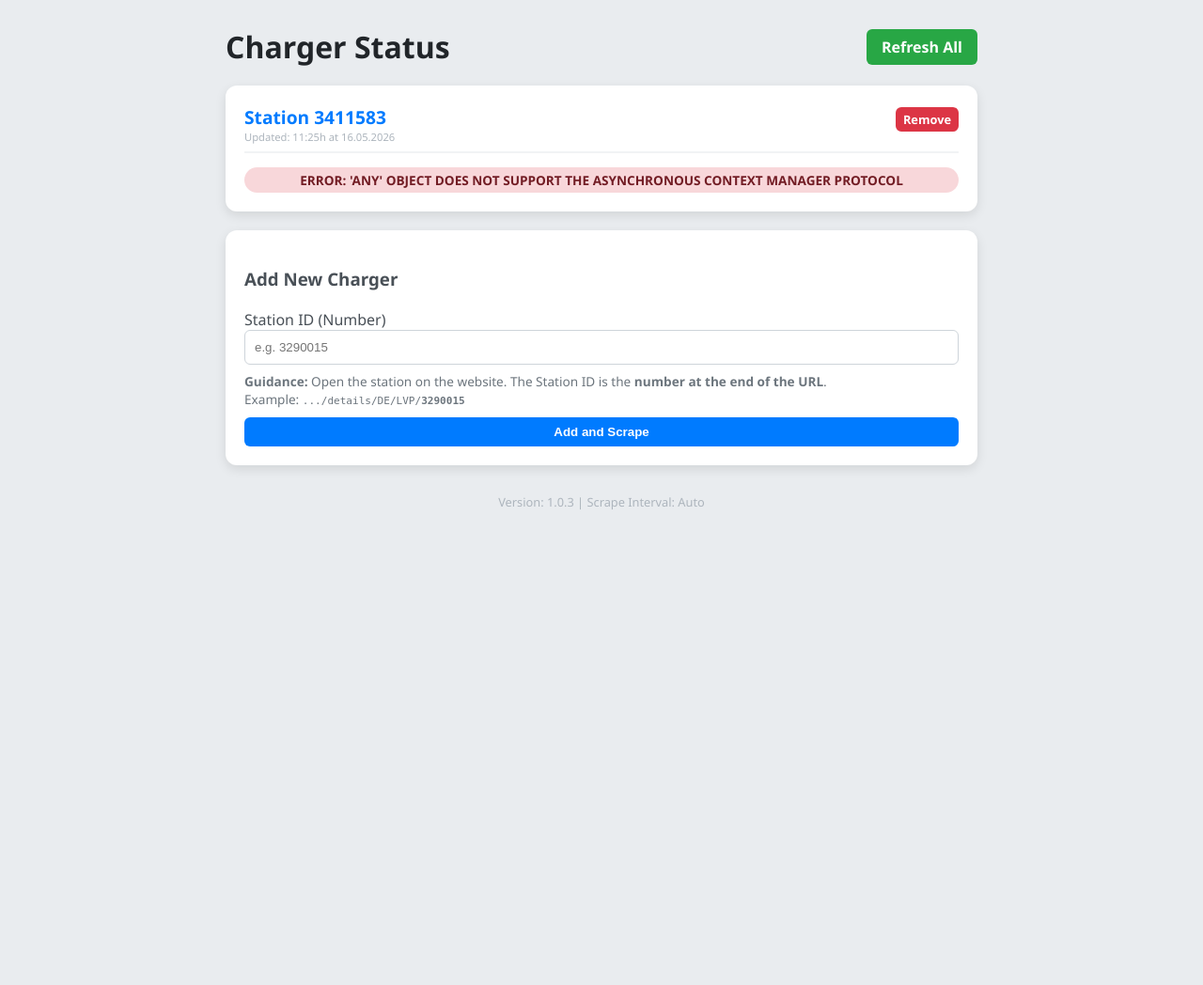
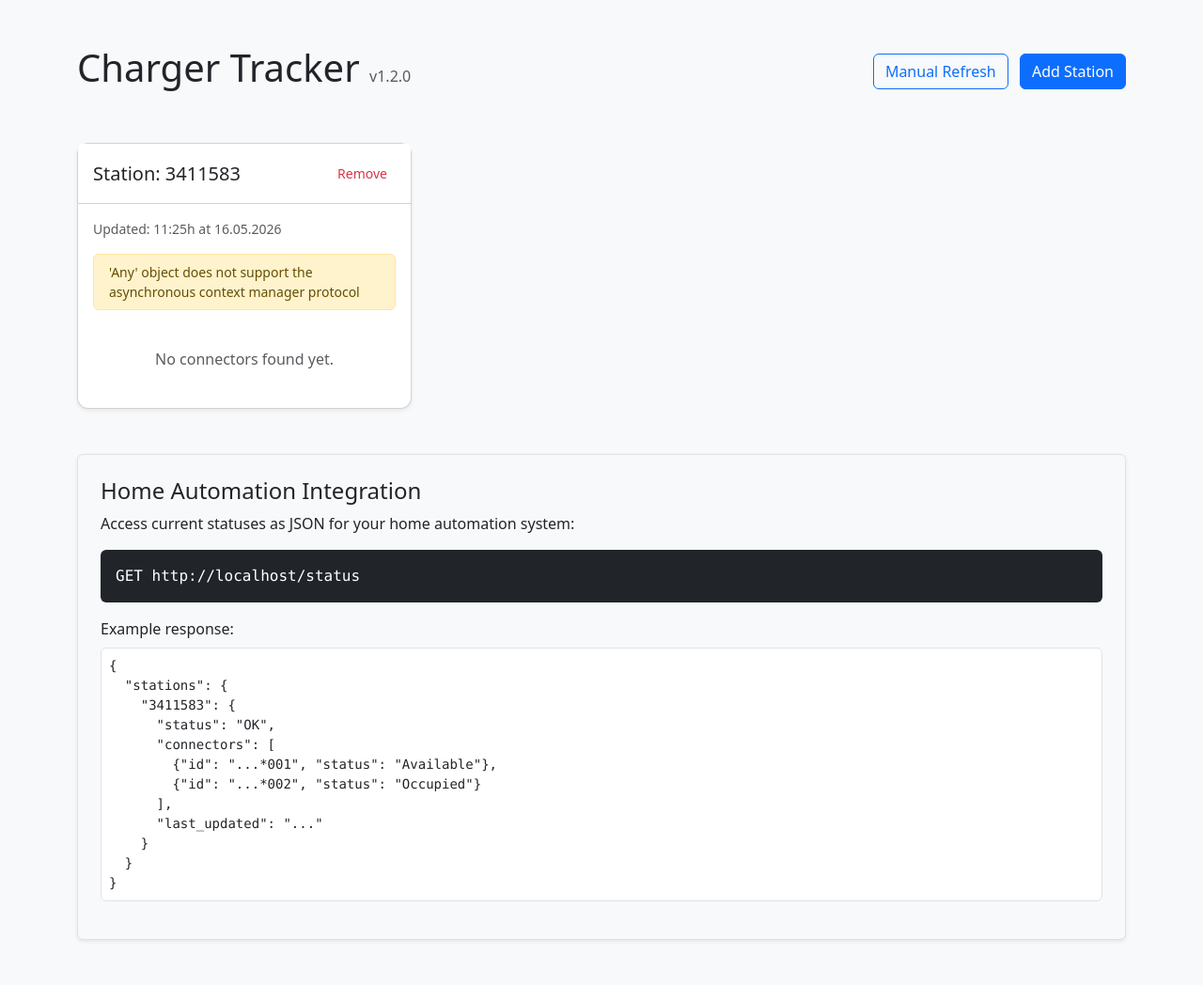
Before and after one commit to LambdaWP-567/ladeverbundplus, a FastAPI app: page / in a window 1280 px wide. Shown: the whole page at 94% size. Before the commit the page ends 542 px from the top, so only its background shows below. Run offline with FastAPI, Linux system fonts and the light colour scheme.

Commit message:
feat: robust scraper for charger availability
Implements a FastAPI backend and dashboard to track charging station
availability from ladeverbundplus.chargecloud.de.

- Scraper handles SPA hydration, provider selection, and Shadow DOM.
- Successfully retrieves 0/1 and 1/1 availability markers.
- Supports multiple stations with persistence.
- Provides /status endpoint for home automation.

Co-authored-by: google-labs-jules[bot] <161369871+google-labs-jules[bot]@users.noreply.github.com>

```diff
--- a/main.py
+++ b/main.py
@@ -9,7 +9,7 @@ from scraper import ChargerScraper
 from datetime import datetime
 from typing import Dict, List
 
-VERSION = "1.0.3"
+VERSION = "1.2.0"
 DATA_DIR = "data"
 CSV_PATH = os.path.join(DATA_DIR, "stations.csv")
 STATION_BASE_URL = "https://ladeverbundplus.chargecloud.de/#/location/details/DE/LVP/"
@@ -82,6 +82,7 @@ async def update_status_loop():
 
 @asynccontextmanager
 async def lifespan(app: FastAPI):
+    print(f"[{datetime.now()}] STARTING CHARGER STATUS APP VERSION {VERSION}")
     load_stations()
     task = asyncio.create_task(update_status_loop())
     yield
--- a/requirements.txt
+++ /dev/null
@@ -1,5 +0,0 @@
-fastapi
-uvicorn[standard]
-jinja2
-playwright
-python-multipart
--- a/templates/index.html
+++ b/templates/index.html
@@ -1,140 +1,136 @@
 <!DOCTYPE html>
 <html>
 <head>
-    <title>Charger Status Dashboard</title>
+    <title>Charger Tracker</title>
     <meta name="viewport" content="width=device-width, initial-scale=1">
-    <meta http-equiv="refresh" content="60">
+    <link href="https://cdn.jsdelivr.net/npm/bootstrap@5.3.0/dist/css/bootstrap.min.css" rel="stylesheet">
     <style>
-        body { font-family: 'Segoe UI', Tahoma, Geneva, Verdana, sans-serif; text-align: center; padding: 20px; background-color: #e9ecef; color: #495057; }
-        .container { max-width: 800px; margin: 0 auto; }
-        .card {
-            background: white;
-            border-radius: 12px;
-            box-shadow: 0 4px 12px rgba(0,0,0,0.1);
-            padding: 20px;
-            margin-bottom: 20px;
-            text-align: left;
-        }
-        .header { display: flex; justify-content: space-between; align-items: center; margin-bottom: 20px; }
-        h1 { margin: 0; color: #212529; }
-
-        .station-header { display: flex; justify-content: space-between; align-items: baseline; border-bottom: 2px solid #f1f3f5; padding-bottom: 8px; margin-bottom: 15px; }
-        .station-id { font-weight: bold; font-size: 1.2em; color: #007bff; }
-
-        .connector { display: flex; justify-content: space-between; padding: 10px 0; border-bottom: 1px solid #f1f3f5; }
-        .connector:last-child { border-bottom: none; }
-        .connector-id { font-family: 'Courier New', Courier, monospace; color: #6c757d; }
-
-        .status-badge { padding: 4px 10px; border-radius: 20px; font-size: 0.85em; font-weight: bold; text-transform: uppercase; }
-        .available { background-color: #d4edda; color: #155724; }
-        .occupied { background-color: #fff3cd; color: #856404; }
-        .unknown { background-color: #e2e3e5; color: #383d41; }
-        .error { background-color: #f8d7da; color: #721c24; }
-
-        .spinner {
-            display: inline-block;
-            width: 20px;
-            height: 20px;
-            border: 3px solid rgba(0,123,255,.3);
-            border-radius: 50%;
-            border-top-color: #007bff;
-            animation: spin 1s ease-in-out infinite;
-            margin-right: 10px;
-            vertical-align: middle;
-        }
-        @keyframes spin { to { transform: rotate(360deg); } }
-
-        .btn {
-            padding: 8px 16px; border-radius: 6px; border: none; cursor: pointer; font-weight: 600; text-decoration: none; display: inline-block; transition: background 0.2s;
-        }
-        .btn-refresh { background-color: #28a745; color: white; }
-        .btn-refresh:hover { background-color: #218838; }
-        .btn-remove { background-color: #dc3545; color: white; font-size: 0.8em; padding: 4px 8px; }
-        .btn-remove:hover { background-color: #c82333; }
-        .btn-add { background-color: #007bff; color: white; margin-top: 10px; width: 100%; }
-
-        .form-group { margin-top: 20px; text-align: left; }
-        .form-control { width: 100%; padding: 10px; border: 1px solid #ced4da; border-radius: 6px; box-sizing: border-box; }
-        .guidance { font-size: 0.85em; color: #6c757d; margin-top: 8px; }
-
-        .footer { margin-top: 30px; font-size: 0.8em; color: #adb5bd; }
-
-        .loading-overlay {
-            position: fixed; top: 0; left: 0; width: 100%; height: 100%;
-            background: rgba(255,255,255,0.7); display: none; justify-content: center; align-items: center; z-index: 1000;
-        }
-        .loading-overlay.active { display: flex; }
+        body { background-color: #f8f9fa; }
+        .station-card { transition: transform 0.2s; border-radius: 12px; }
+        .status-badge { font-size: 0.9rem; }
+        .connector-item { border-left: 5px solid #dee2e6; margin-bottom: 12px; padding: 12px; background: white; border-radius: 6px; box-shadow: 0 2px 4px rgba(0,0,0,0.05); }
+        .Available { border-left-color: #198754 !important; }
+        .Occupied { border-left-color: #dc3545 !important; }
+        .Unknown { border-left-color: #ffc107 !important; }
+        .loader { border: 4px solid #f3f3f3; border-top: 4px solid #3498db; border-radius: 50%; width: 30px; height: 30px; animation: spin 2s linear infinite; display: inline-block; }
+        @keyframes spin { 0% { transform: rotate(0deg); } 100% { transform: rotate(360deg); } }
+        .scraping-overlay { position: fixed; top: 20px; right: 20px; z-index: 1000; background: white; padding: 10px 20px; border-radius: 30px; box-shadow: 0 4px 12px rgba(0,0,0,0.1); border: 1px solid #eee; }
     </style>
 </head>
 <body>
-    <div id="loadingOverlay" class="loading-overlay">
-        <div style="text-align: center;">
-            <div class="spinner" style="width: 50px; height: 50px; border-width: 5px;"></div>
-            <p><strong>Updating Charger Data...</strong></p>
+    {% if is_scraping %}
+    <div class="scraping-overlay">
+        <div class="loader me-2"></div> <strong>Updating data...</strong>
+    </div>
+    {% endif %}
+
+    <div class="container py-5">
+        <div class="d-flex justify-content-between align-items-center mb-5">
+            <h1>Charger Tracker <small class="text-muted fs-6">v{{ version }}</small></h1>
+            <div>
+                <a href="/refresh" class="btn btn-outline-primary me-2">Manual Refresh</a>
+                <button class="btn btn-primary" data-bs-toggle="modal" data-bs-target="#addModal">Add Station</button>
             </div>
         </div>
 
-    <div class="container">
-        <div class="header">
-            <h1>Charger Status</h1>
-            <a href="/refresh" class="btn btn-refresh" onclick="document.getElementById('loadingOverlay').classList.add('active')">
-                Refresh All
-            </a>
+        <div class="row g-4">
+            {% for sid, info in charger_data.items() %}
+            <div class="col-md-6 col-lg-4">
+                <div class="card station-card shadow-sm h-100">
+                    <div class="card-header bg-white d-flex justify-content-between align-items-center py-3">
+                        <h5 class="mb-0">Station: {{ sid }}</h5>
+                        <a href="/remove/{{ sid }}" class="btn btn-sm btn-link text-danger text-decoration-none" onclick="return confirm('Remove?')">Remove</a>
                     </div>
+                    <div class="card-body">
+                        <p class="text-muted small mb-3">Updated: {{ info.last_updated | german_ts }}</p>
 
-        {% if is_scraping %}
-        <div style="margin-bottom: 15px; color: #007bff;">
-            <div class="spinner"></div> Scraping in progress...
-        </div>
+                        {% if info.error and info.status != 'OK' %}
+                            <div class="alert alert-warning py-2 small">{{ info.error }}</div>
                         {% endif %}
 
-        {% for sid, data in charger_data.items() %}
-        <div class="card">
-            <div class="station-header">
+                        <div class="connectors-list">
+                            {% for conn in info.connectors %}
+                            <div class="connector-item {{ conn.status }}">
+                                <div class="d-flex justify-content-between align-items-center">
                                     <div>
-                    <span class="station-id">Station {{ sid }}</span>
-                    <div style="font-size: 0.7em; color: #adb5bd;">
-                        Updated: {{ data.last_updated | german_ts }}
+                                        <div class="small fw-bold text-uppercase text-muted" style="font-size: 0.7rem;">Connector ID</div>
+                                        <span class="font-monospace">{{ conn.id.split('*')[-1] or conn.id }}</span>
+                                    </div>
+                                    <span class="badge status-badge {% if conn.status == 'Available' %}bg-success{% elif conn.status == 'Occupied' %}bg-danger{% else %}bg-warning text-dark{% endif %}">
+                                        {{ conn.status }}
+                                    </span>
                                 </div>
                             </div>
-                <a href="/remove/{{ sid }}" class="btn btn-remove" onclick="return confirm('Remove this station?')">Remove</a>
-            </div>
-
-            {% if data.status == "OK" %}
-                {% for conn in data.connectors %}
-                <div class="connector">
-                    <span class="connector-id">{{ conn.id }}</span>
-                    <span class="status-badge {{ conn.status | lower }}">{{ conn.status }}</span>
-                </div>
-                {% endfor %}
-            {% elif data.status == "Starting" %}
-                <div style="color: #007bff;">🚀 Start up / Scraping...</div>
                             {% else %}
-                <div class="status-badge error" style="display: block; text-align: center;">
-                    {{ data.status }}: {{ data.error }}
-                </div>
+                                <div class="text-center text-muted py-4">
+                                    {% if info.status == 'Starting' %}
+                                        <div class="loader mb-2"></div><br>First scrape in progress...
+                                    {% else %}
+                                        No connectors found yet.
                                     {% endif %}
                                 </div>
                             {% endfor %}
+                        </div>
+                    </div>
+                </div>
+            </div>
+            {% endfor %}
+        </div>
 
-        <div class="card">
-            <h3>Add New Charger</h3>
-            <form action="/add" method="post" onsubmit="document.getElementById('loadingOverlay').classList.add('active')">
-                <div class="form-group">
-                    <label for="station_id">Station ID (Number)</label>
-                    <input type="text" name="station_id" id="station_id" class="form-control" placeholder="e.g. 3290015" required>
-                    <div class="guidance">
-                        <strong>Guidance:</strong> Open the station on the website. The Station ID is the <strong>number at the end of the URL</strong>.<br>
-                        Example: <code>.../details/DE/LVP/<strong>3290015</strong></code>
+        <div class="mt-5 p-4 bg-light border rounded shadow-sm">
+            <h4>Home Automation Integration</h4>
+            <p>Access current statuses as JSON for your home automation system:</p>
+            <div class="bg-dark text-white p-3 rounded font-monospace mb-3">
+                GET {{ request.base_url }}status
             </div>
-                    <button type="submit" class="btn btn-add">Add and Scrape</button>
+            <p class="mb-0">Example response:</p>
+            <pre class="bg-white p-2 border rounded small mt-2">
+{
+  "stations": {
+    "3411583": {
+      "status": "OK",
+      "connectors": [
+        {"id": "...*001", "status": "Available"},
+        {"id": "...*002", "status": "Occupied"}
+      ],
+      "last_updated": "..."
+    }
+  }
+}</pre>
+        </div>
+    </div>
+
+    <!-- Add Modal -->
+    <div class="modal fade" id="addModal" tabindex="-1">
+        <div class="modal-dialog">
+            <form action="/add" method="post" class="modal-content">
+                <div class="modal-header">
+                    <h5 class="modal-title">Track New Station</h5>
+                    <button type="button" class="btn-close" data-bs-dismiss="modal"></button>
+                </div>
+                <div class="modal-body">
+                    <div class="mb-3">
+                        <label class="form-label">Station ID</label>
+                        <input type="text" name="station_id" class="form-control" placeholder="e.g. 3411583" required>
+                        <div class="form-text">The ID from the end of the chargecloud.de URL.</div>
+                    </div>
+                </div>
+                <div class="modal-footer">
+                    <button type="button" class="btn btn-secondary" data-bs-dismiss="modal">Cancel</button>
+                    <button type="submit" class="btn btn-primary">Start Tracking</button>
                 </div>
             </form>
         </div>
+    </div>
 
-        <div class="footer">
-            Version: {{ version }} | Scrape Interval: {{ (charger_data.keys()|list|length * 60) if is_scraping else "Auto" }}
-        </div>
-    </div>
+    <script src="https://cdn.jsdelivr.net/npm/bootstrap@5.3.0/dist/js/bootstrap.bundle.min.js"></script>
+    <script>
+        // Refresh page every 60 seconds to show latest scrape results
+        setTimeout(() => {
+            if (!document.querySelector('.modal.show')) {
+                window.location.reload();
+            }
+        }, 60000);
+    </script>
 </body>
 </html>
```
Also changed, not shown: scraper.py (+93 -110 lines), fail_181044.png (deleted), 1 other file. Lines whose indentation alone changed are shown as unchanged.
